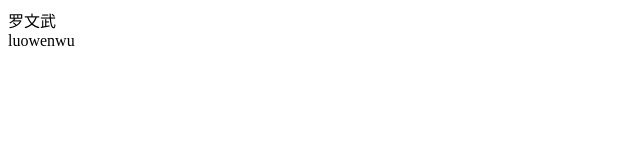
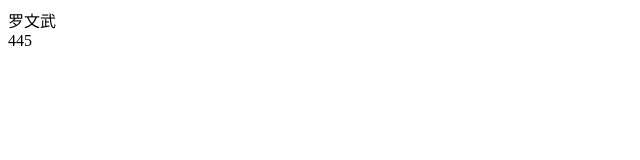
Before and after one commit to shashaluo/emperor, a plain HTML site: page index.html in a window 1280 px wide. Shown: the full height of the page, 0-640 px from the left. Drawn offline with Linux system fonts and the light colour scheme.

Commit message:
提交部分源码

```diff
--- a/index.html
+++ b/index.html
@@ -7,6 +7,6 @@
 </head>
 <body>
     <div>罗文武</div>
-    <div>luowenwu</div>
+    <div>445</div>
 </body>
 </html>
```
